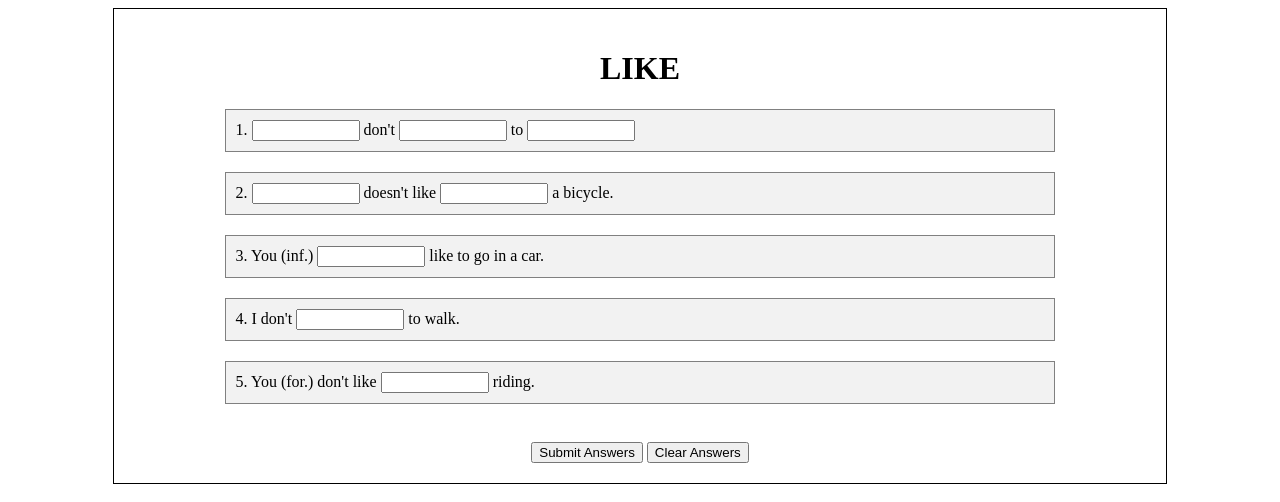
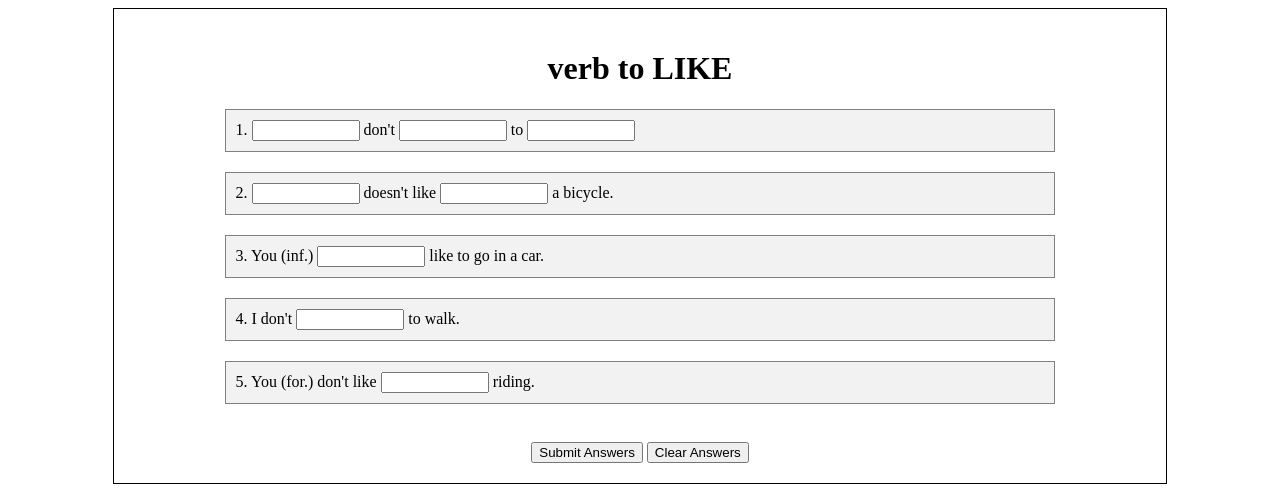
Before and after one commit to medina2000/myspanishlessons, a plain HTML site: page index.html in a window 1280 px wide. Drawn offline with Linux system fonts and the light colour scheme.

Commit message:
Update index.html

```diff
--- a/index.html
+++ b/index.html
@@ -2,7 +2,7 @@
 <!DOCTYPE html>
 <html>
 <head>
-	<title>LIKE</title>
+	<title>Verb to LIKE</title>
 	<style>
 		.container {
 			margin: 0 auto;
@@ -28,7 +28,7 @@
 </head>
 <body>
 	<div class="container">
-		<h1>LIKE</h1>
+		<h1>verb to LIKE</h1>
 			<form>
 			<div class="sentence" data-sentence="0">1. <input type="text" class="answer-input" data-answer="We"> don't <input type="text" class="answer-input" data-answer="like"> to <input type="text" class="answer-input" data-answer="dance."></div>
 			<div class="sentence" data-sentence="1">2. <input type="text" class="answer-input" data-answer="He"> doesn't like <input type="text" class="answer-input" data-answer="riding"> a bicycle.</div>
```
